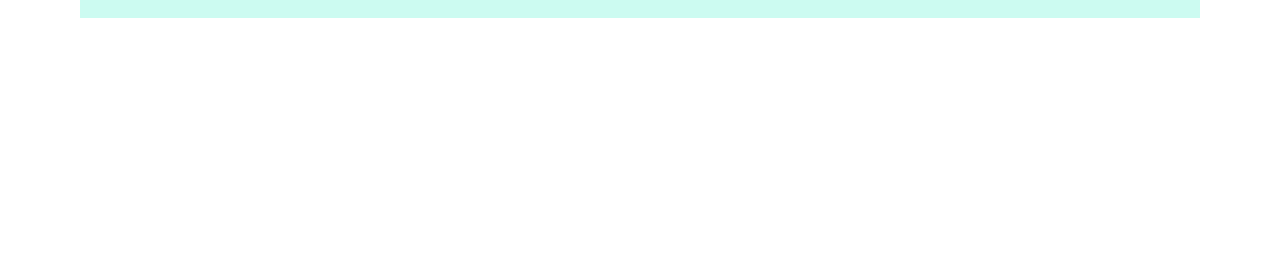
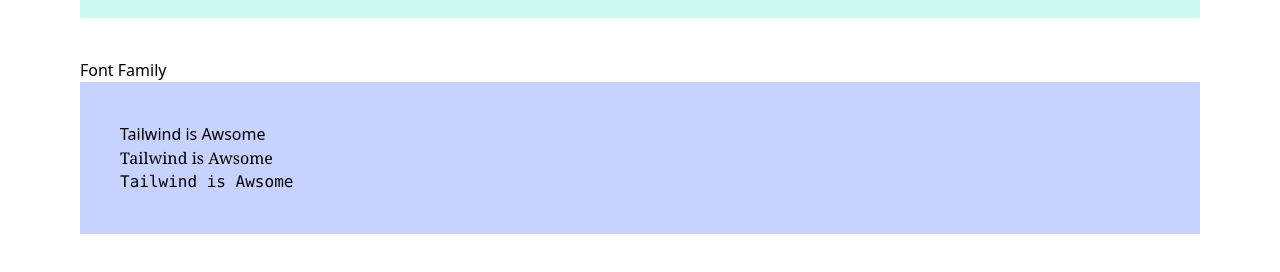
Before and after one commit to Ndungu-Jn/Tailwind_CSS, a plain HTML site: page 3. Typography/index.html in a window 1280 px wide. Shown: the part 414-686 px from the top of the page. Drawn offline with nearby package versions, Linux system fonts and the light colour scheme.

Commit message:
Font family

```diff
--- a/3. Typography/index.html
+++ b/3. Typography/index.html
@@ -27,6 +27,16 @@
 
     <!-- Font Family -->
     <!-- https://tailwindcss.com/docs/font-family -->
+     <h1>Font Family</h1>
+     <div class="container bg-indigo-200 p-10 mb-10">
+      <p class="font-sans">Tailwind is Awsome</p>
+      <p class="font-serif">Tailwind is Awsome</p>
+      <p class="font-mono">Tailwind is Awsome</p>
+     </div>
+
+
+
+
 
     <!-- Font Weight -->
     <!-- https://tailwindcss.com/docs/font-weight -->
```
